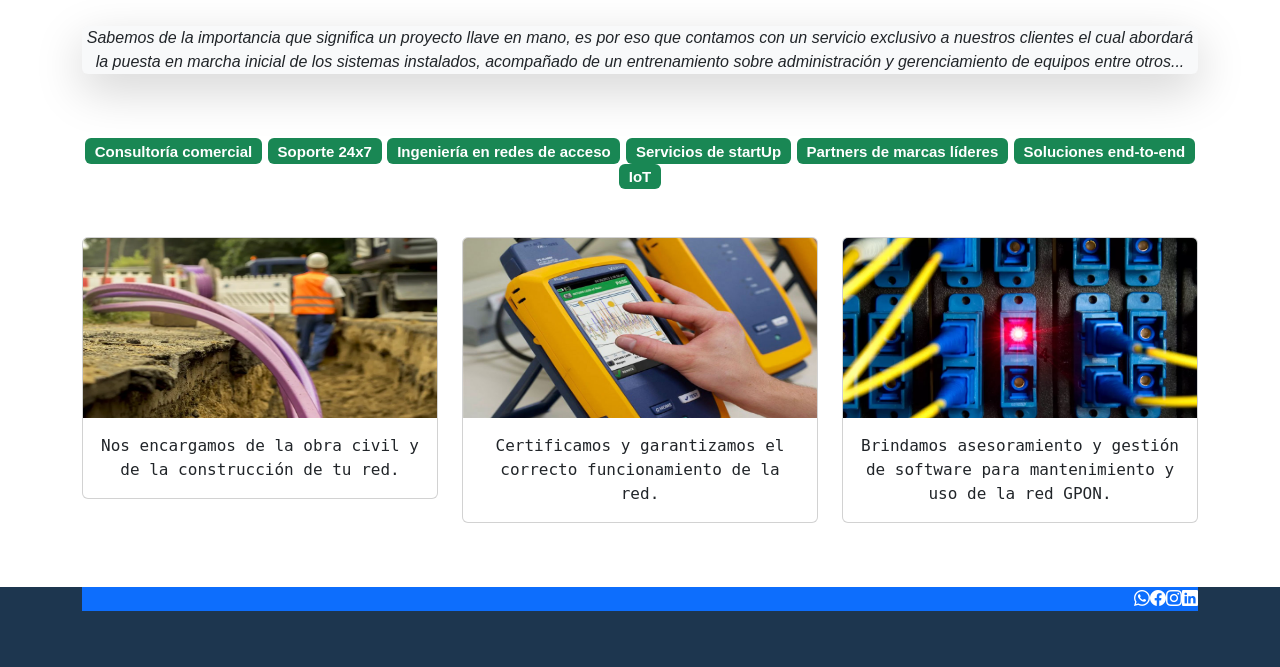
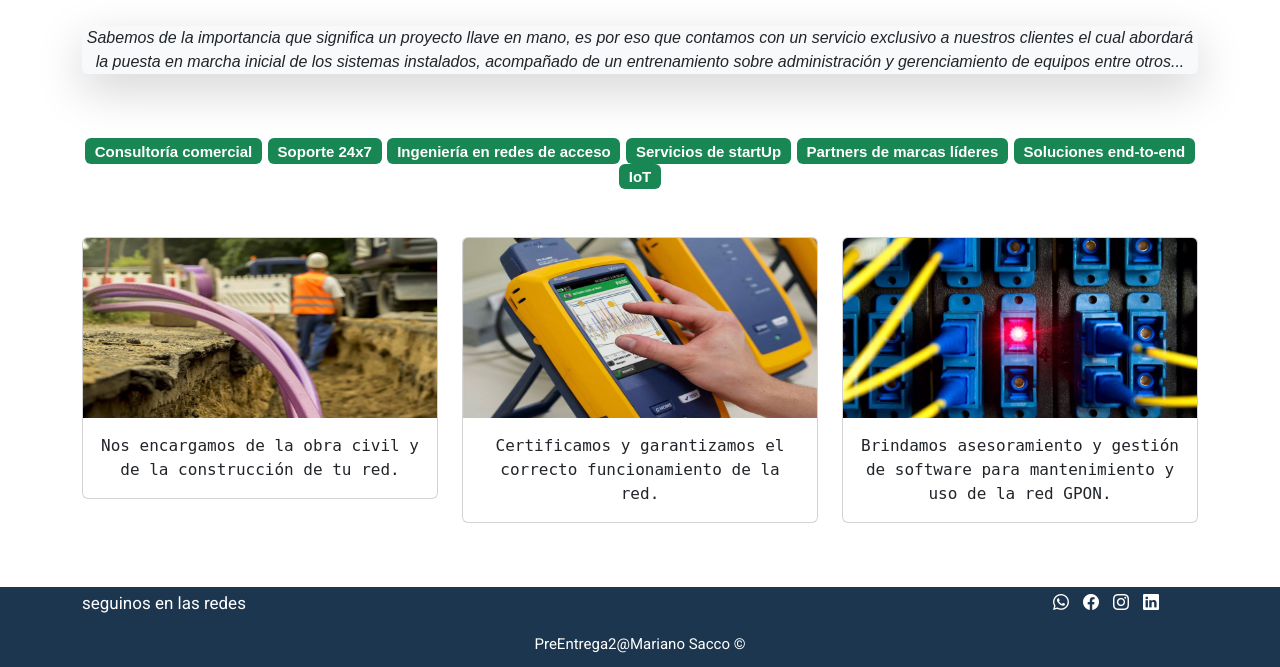
Before and after one commit to marianosacco/PF-SaccoMariano, a plain HTML site: page index.html in a window 1280 px wide. Shown: the part 821-1488 px from the top of the page. Drawn offline with nearby package versions, Linux system fonts and the light colour scheme; a web font is replaced by a local one.

Commit message:
finalizado el index

```diff
--- a/index.html
+++ b/index.html
@@ -229,17 +229,49 @@
       <div class="pb-5"></div>
       <div class="pb-3"></div>
       <!-- Footer -->
-      <footer class="footer d-flex">
+      <footer class="footer">
+        <div class="container d-flex justify-content-between">
+          <p class="text-white pt-1 fonts__list--redes">
+            seguinos en las redes
+          </p>
+          <div class="text-white iconos justify-content-end">
+            <div>
+              <a
+                href="https://web.whatsapp.com"
+                style="text-decoration: none"
+                class="text-white"
+                ><i class="bi bi-whatsapp iconos__redes"></i
+              ></a>
+            </div>
+            <div>
+              <a
+                href="https://facebook.com"
+                style="text-decoration: none"
+                class="text-white"
+                ><i class="bi bi-facebook iconos__redes"></i
+              ></a>
+            </div>
+            <div>
+              <a
+                href="https://instagram.com"
+                style="text-decoration: none"
+                class="text-white"
+                ><i class="bi bi-instagram iconos__redes"> </i
+              ></a>
+            </div>
+            <div>
+              <a
+                href="https://ar.linkedin.com/"
+                style="text-decoration: none"
+                class="text-white"
+                ><i class="bi bi-linkedin iconos__redes"></i
+              ></a>
+            </div>
+          </div>
+        </div>
         <div class="container">
-          <div>
-            <div
-              class="iconos d-flex justify-content-end text-white bg-primary"
-            >
-              <i class="bi bi-whatsapp"></i>
-              <i class="bi bi-facebook"></i>
-              <i class="bi bi-instagram"></i>
-              <i class="bi bi-linkedin"></i>
-            </div>
+          <div class="text-white text-center fonts__footer">
+            PreEntrega2@Mariano Sacco ©
           </div>
         </div>
       </footer>
--- a/style.css
+++ b/style.css
@@ -11,8 +11,7 @@
 /* bg-nav */
 .navbar {
   background-color: #06223de7;
-  text-shadow: 1px 3px 2px black, 0 0 1em rgb(53, 53, 201),
-    0 0 0.2em rgb(10, 10, 153);
+  text-shadow: 5px 3px 5px black, 0 0 1em rgb(4, 4, 58), 0 0 0.2em rgb(0, 0, 15);
 }
 
 /* bg seccion inicial */
@@ -65,7 +64,31 @@
   font-family: "monospace";
 }
 
+/* Footer */
 footer {
   background-color: #06223de7;
   height: 5rem;
 }
+
+.fonts__list--redes {
+  font-family: "Roboto";
+  font-size: 17px;
+}
+
+/* Firma autor */
+.fonts__footer {
+  font-family: "Roboto";
+  font-size: 15px;
+}
+
+/* Iconos footer */
+.iconos {
+  display: flex;
+  padding-inline: 2rem;
+}
+
+.iconos__redes {
+  justify-content: space-between;
+  display: flex;
+  padding: 7px;
+}
```
